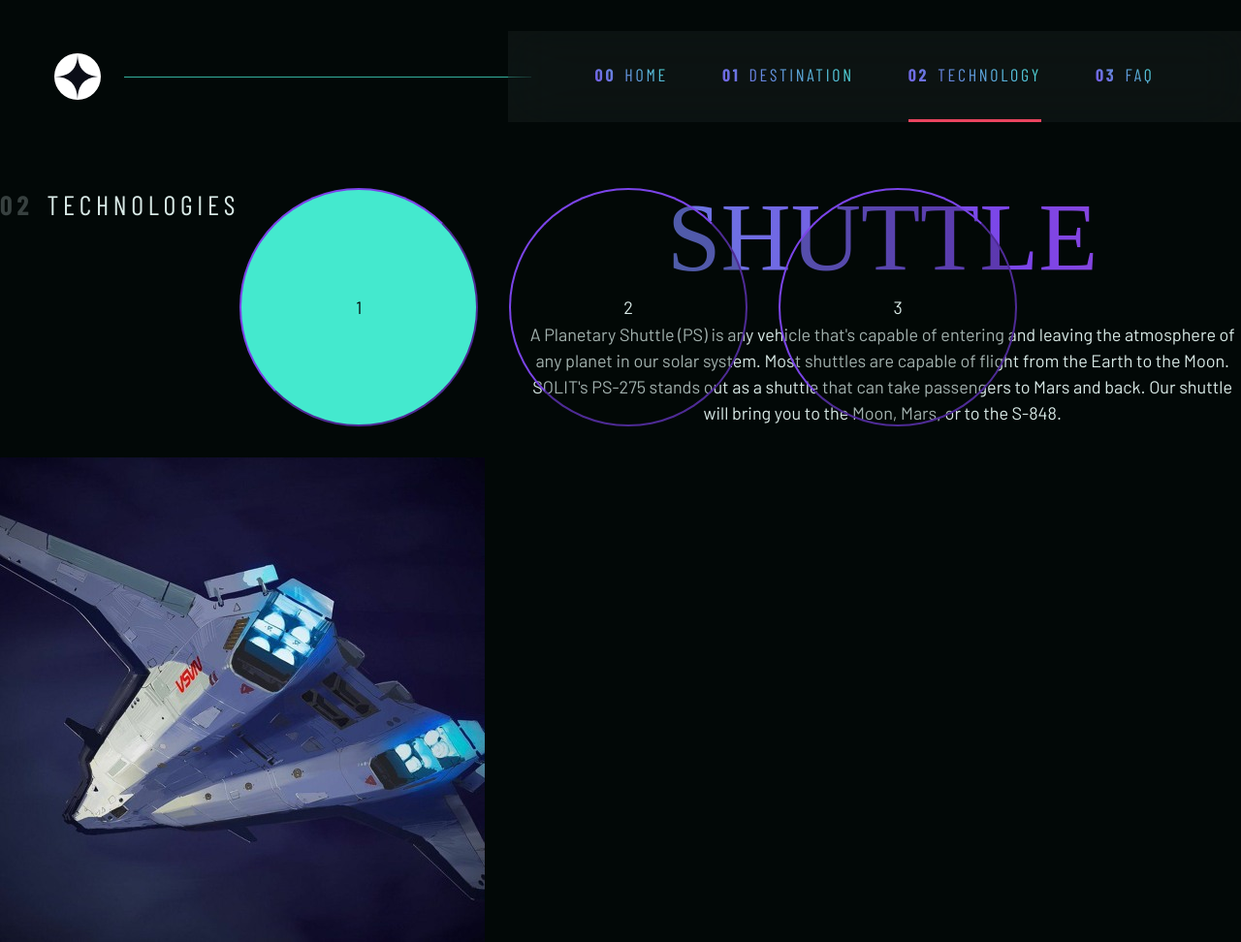
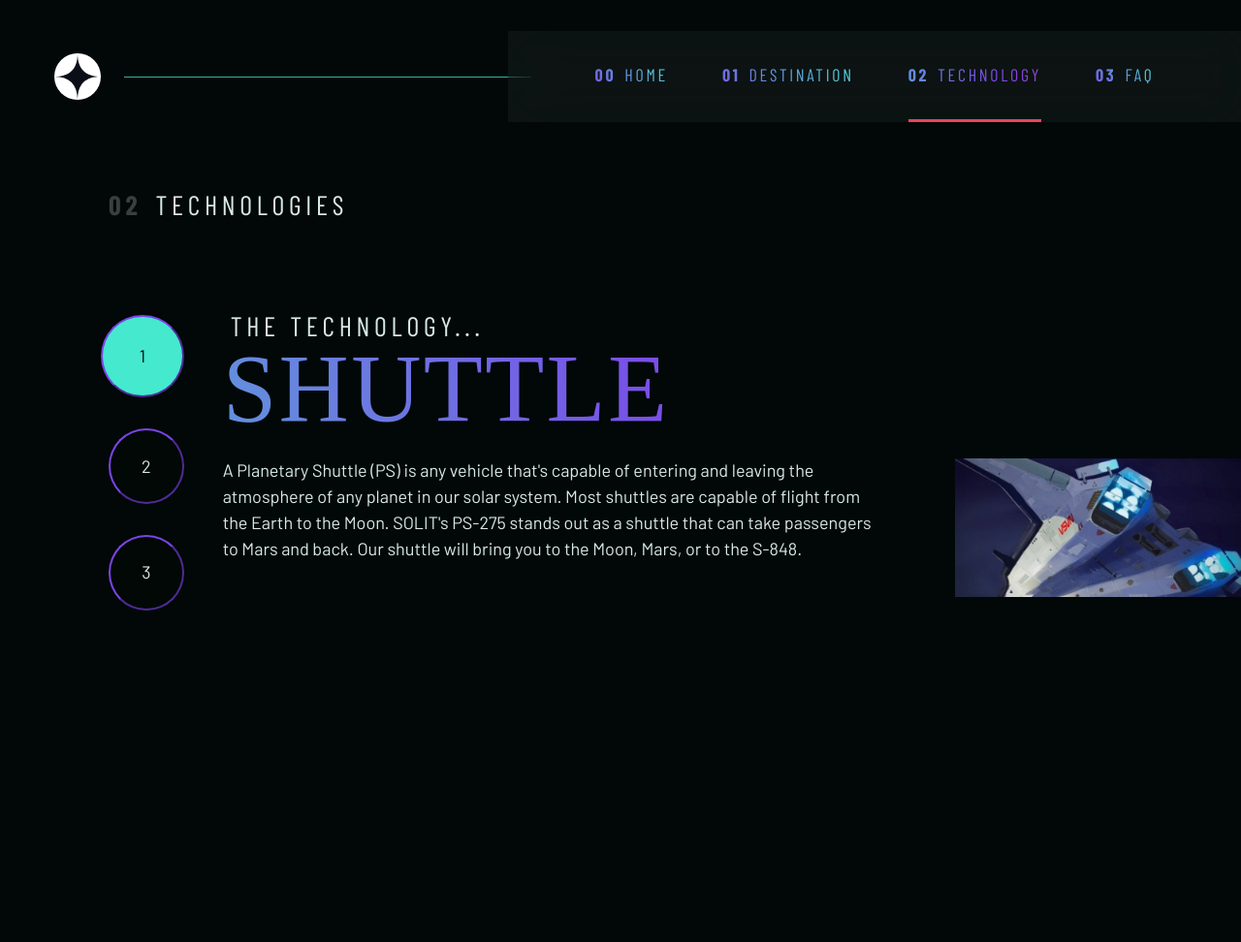
Before and after one commit to BorofskyDev/space-travel-redux, a website built with Parcel: page src/technology.html in a window 1280 px wide. Shown: the whole page at 97% size. After the commit the page ends 800 px from the top, so only its background shows below. Built offline with nearby package versions, Linux system fonts and the light colour scheme; a web font is replaced by a local one.

Commit message:
finished all main pages for the outline

```diff
--- a/src/style.css
+++ b/src/style.css
@@ -321,7 +321,7 @@ select {
 
 /* text */
 .gradient-standard {
-    background-image: linear-gradient(60deg, #E94560, #7C45E9 , #45E9CE);
+    background-image: linear-gradient(60deg, #E94560, #7C45E9, #45E9CE);
     -webkit-background-clip: text;
     background-clip: text;
     color: transparent;
@@ -762,21 +762,52 @@ body {
 /* Technology layout */
 .grid-container--technology {
     display: grid;
+    place-items: center;
     text-align: center;
-    --flow-space: 2rem;
-        grid-template-areas:
-            'title'
-            'image'
-            'tabs'
-            'content';
+    grid-auto-flow: column;
+    /* grid-auto-columns: 1fr;
+    grid-template-columns: 1fr;
+    grid-template-rows: 0.3fr 0.5fr 0.3fr 0.1fr 0.2fr 2.2fr; */
+    /* gap: 0px 0px; */
+    grid-template-areas:
+        "title"
+        "image"
+        "tabs"
+        "intro"
+        "subtitle"
+        "content";
 }
 
-.grid-container--technology>picture  {
+.tech-pic {
     grid-area: image;
-    grid-column: span 4;
-    object-fit: cover;
+    width: 100%;
     height: auto;
-    width: 100%;
+}
+
+.technology-tabs {
+    grid-area: tabs;
+}
+
+.technology-intro {
+    grid-area: intro;
+    padding-top: 0.5rem;
+    padding-bottom: 0.5rem;
+    margin: 0;
+}
+
+.technology-subtitle {
+    grid-area: subtitle;
+
+
+}
+
+.technology-content {
+    grid-area: content;
+    /* background-color: blue; */
+    align-items: center;
+    justify-items: center;
+    padding-inline: 2rem;
+
 }
 
 
@@ -798,6 +829,25 @@ body {
             'content'
             'tabs'
             'image';
+    }
+
+    .grid-continer--crew {
+        align-content: center;
+        justify-content: center;
+    }
+
+    .technology-title {
+        margin-left: 2rem;
+    }
+
+    .tech-pic {
+        height: auto;
+        width: 100%;
+        object-fit: scale-down;
+    }
+
+    .technology-content {
+        padding-inline: 5rem;
     }
 }
 
@@ -865,6 +915,50 @@ body {
         max-width: 100%;
     }
 
+    .grid-container--technology {
+        /* grid-template-columns: 1fr 1fr 1fr;
+            grid-template-rows: 0.3fr 0.5fr 0.3fr 0.1fr 0.2fr 2.2fr;
+            gap: 0px 0px; */
+        place-items: start;
+        text-align: start;
+        grid-template-areas:
+            "title title title"
+
+            "tabs intro  image"
+            "tabs subtitle image"
+            "tabs content image";
+    }
+
+    .numbers-indicators {
+        flex-direction: column;
+        margin-left: 7rem;
+        margin-right: 3rem;
+    }
+
+    .technology-title {
+        margin-left: 7rem;
+    }
+
+    .technology-intro {
+
+        font-size: var(--fs-500);
+        margin-bottom: -4.5rem;
+        margin-top: 1.5rem;
+    }
+
+    .technology-subtitle {
+        margin-left: -.5rem;
+    }
+
+    .tech-pic {
+       align-self: center;
+
+    }
+
+    .technology-content {
+        margin-left: -5rem;
+    }
+
 }
 
 /* [role="tab"]:focus {
--- a/src/technology.html
+++ b/src/technology.html
@@ -35,13 +35,13 @@
                     <a class="ff-sans-cond uppercase text-white gradient-text letter-spacing-2" href="index.html"><span
                             aria-hidden="true">00</span>Home</a>
                 </li>
-                <li >
+                <li>
                     <a class="ff-sans-cond uppercase text-white gradient-text letter-spacing-2"
                         href="destination.html"><span aria-hidden="true">01</span>Destination</a>
                 </li>
                 <li class="active">
-                    <a class="ff-sans-cond uppercase text-white gradient-text letter-spacing-2" href="technology.html"><span
-                            aria-hidden="true">02</span>Technology</a>
+                    <a class="ff-sans-cond uppercase text-white gradient-text active letter-spacing-2"
+                        href="technology.html"><span aria-hidden="true">02</span>Technology</a>
                 </li>
                 <li>
                     <a class="ff-sans-cond uppercase text-white gradient-text letter-spacing-2" href="faq.html"><span
@@ -51,49 +51,47 @@
         </nav>
     </header>
 
-    <main id="main" class="grid-container--technology flow">
-        <h1 class="numbered-title"><span aria-hidden="true">02</span>Technologies</h1>
+    <main id="main" class="grid-container--technology ">
+        <h1 class="numbered-title technology-title"><span aria-hidden="true">02</span>Technologies</h1>
 
-        <picture id="shuttle-image">
-            <img src="assets/images/technology/shuttle-mobile.jpg" alt="shuttle">
+        <picture class="tech-pic" id="shuttle-image">
+            <img   src="assets/images/technology/shuttle-desktop.jpg" alt="shuttle">
         </picture>
-        <picture hidden id="cruiser-image">
-            <img src="assets/images/technology/cruiser-front.jpg" alt="space cruiser">
+        <picture hidden class="tech-pic"  id="cruiser-image">
+            <img class="tech-pic" src="assets/images/technology/cruiser-desktop.jpg" alt="space cruiser">
         </picture>
-        <picture hidden id="station-image">
-            <img src="assets/images/technology/spacestation.jpg" alt="space station">
+        <picture hidden class="tech-pic"  id="station-image">
+            <img class="tech-pic" src="assets/images/technology/spacestation-desktop.jpg" alt="space station">
         </picture>
 
-        <div class="tab-list numbers-indicators flex" role="tablist" aria-label="technology list"
+        <div class="tab-list numbers-indicators technology-tabs flex" role="tablist" aria-label="technology list"
             style="margin-top: 2em;">
             <!-- aria-selected is for tabs and helps screen readers. -->
             <button aria-selected="true" role="tab" aria-controls="shuttle-tab" tabindex="0" data-image="shuttle-image"
-                class="numbers-buttons">1</button>
+                class="numbers-buttons technology-subtitle">1</button>
             <button aria-selected="false" role="tab" aria-controls="cruiser-tab" tabindex="-1"
                 data-image="cruiser-image" class="numbers-buttons">2</button>
             <button aria-selected="false" role="tab" aria-controls="station-tab" tabindex="-1"
                 data-image="station-image" class="numbers-buttons">3</button>
         </div>
-        <!-- The moon -->
-        <article class="destination-info flow" id="shuttle-tab" tabindex="0" role="tabpanel">
-            <h2 class="fs-800 uppercase ff-serif gradient-text active">Shuttle</h2>
+        <div class="technology-intro ff-sans-cond fs-700 letter-spacing-1 uppercase flow">The technology...</div>
+        <!-- Shuttle -->
+        <article class="technology-subtitle flow" id="shuttle-tab" tabindex="0" role="tabpanel">
+            <h2 class="fs-800 uppercase ff-serif gradient-text letter-spacing-3 active">Shuttle</h2>
 
-            <p>A Planetary Shuttle (PS) is any vehicle that's capable of entering and leaving the atmosphere of any
+            <p class="technology-content">A Planetary Shuttle (PS) is any vehicle that's capable of entering and leaving the atmosphere of any
                 planet
                 in our solar system. Most shuttles are capable of flight from the Earth to the Moon. SOLIT's PS-275
                 stands out as
                 a shuttle that can take passengers to Mars and back. Our shuttle will bring you to the Moon, Mars, or to
                 the S-848.
             </p>
+        </article>
+        <!-- Cruiser -->
+        <article hidden class="technology-subtitle flow" id="cruiser-tab" tabindex="0" role="tabpanel">
+            <h2 class="fs-800 uppercase ff-serif gradient-text letter-spacing-3 active">Cruiser</h2>
 
-
-        </article>
-
-        <!-- Mars -->
-        <article hidden class="destination-info" id="cruiser-tab" tabindex="0" role="tabpanel">
-            <h2 class="fs-800 uppercase ff-serif gradient-text active">Cruiser</h2>
-
-            <p>A cruiser is any spacecraft capable of deep space flight. SOLIT's new ST-848 uses the latest technology
+            <p class="technology-content">A cruiser is any spacecraft capable of deep space flight. SOLIT's new ST-848 uses the latest technology
                 available to civilian craft to give you the most luxurious trip on your way to Jupiter, Saturn, and one
                 day
                 beyond.
@@ -101,10 +99,10 @@
         </article>
 
         <!-- Space Station-->
-        <article hidden class="destination-info flow" id="station-tab" tabindex="0" role="tabpanel">
-            <h2 class="fs-800 uppercase ff-serif gradient-text active">Space Station</h2>
+        <article hidden class="technology-subtitle flow" id="station-tab" tabindex="0" role="tabpanel">
+            <h2 class="fs-800 uppercase ff-serif gradient-text letter-spacing-3 active">Space Station</h2>
 
-            <p>A space station is any station that orbits around a planet or moon and is built for habitation. SOLIT
+            <p class="technology-content">A space station is any station that orbits around a planet or moon and is built for habitation. SOLIT
                 has helped finance and build 22 stations. Currently we have 10 around Earth, 2 around the Moon, 8 around
                 Mars,
                 one around Europa and, most recently, one around Titan. We are currently in the works to increase our
```
Also changed, not shown: src/assets/images/technology/background-technology-desktop.jpg (added), src/assets/images/technology/background-technology-mobile.jpg (added), src/assets/images/technology/background-technology-tablet.jpg (added), src/assets/images/technology/cruiser-desktop.jpg (added), src/assets/images/technology/cruiser-front.jpg (deleted), src/assets/images/technology/cruiser.jpg (deleted), src/assets/images/technology/image-launch-vehicle-portrait.jpg (added), src/assets/images/technology/image-space-capsule-portrait.jpg (added), src/assets/images/technology/shuttle-desktop.jpg (added), src/assets/images/technology/shuttle-mobile.jpg (deleted), src/assets/images/technology/shuttle-tall.jpg (added), src/assets/images/technology/spacestation-desktop.jpg (added), src/assets/images/technology/spacestation.jfif (deleted), src/assets/images/technology/spacestation.jpg (deleted).
